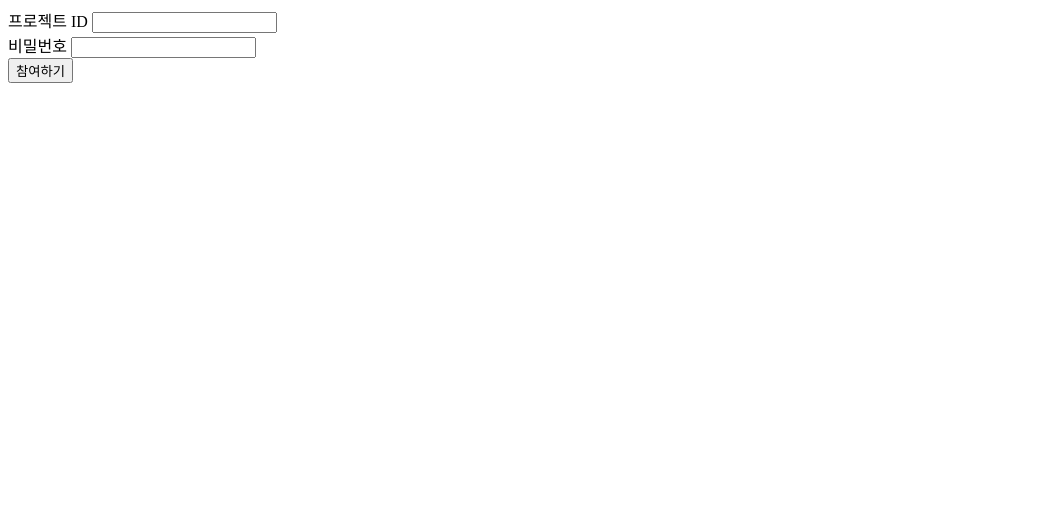
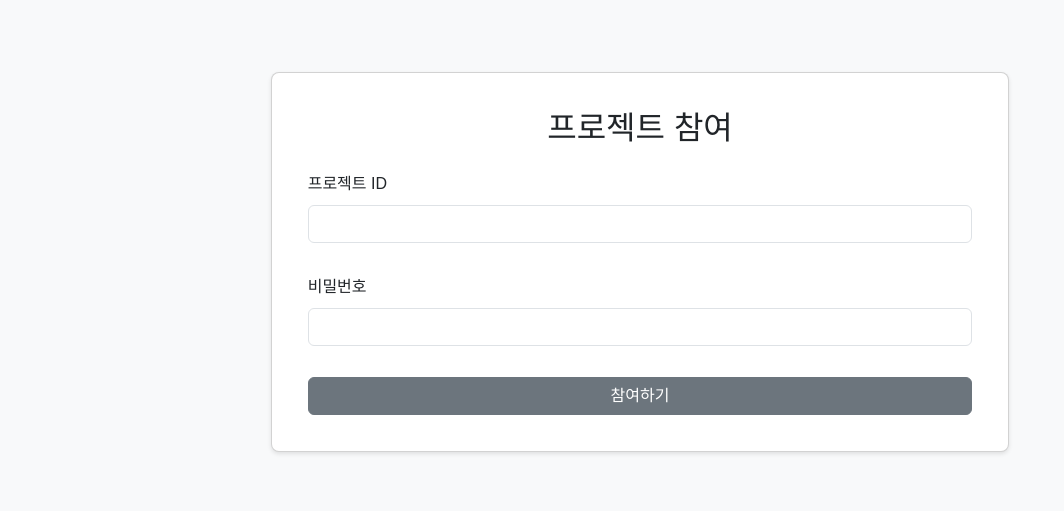
Before and after one commit to goqkTk/Accountee, a Flask app: template templates/join_project.html in a window 1280 px wide. Shown: the top 511 px of the page, without its empty margins (0-1064 px from the left). Run offline with Flask 3, Linux system fonts and the light colour scheme; the template is opened without the code that fills it, so the values that code supplies are empty.

```diff
--- a/templates/join_project.html
+++ b/templates/join_project.html
@@ -1,11 +1,26 @@
-<form action="{{ url_for('join_project') }}" method="POST">
-    <div class="form-group">
-        <label for="project_id">프로젝트 ID</label>
-        <input type="text" class="form-control" id="project_id" name="project_id" required>
+{% extends "base.html" %}
+
+{% block content %}
+<div class="container">
+    <div class="row justify-content-center">
+        <div class="col-md-8">
+            <div class="card">
+                <div class="card-body">
+                    <h2 class="card-title text-center mb-4">프로젝트 참여</h2>
+                    <form action="{{ url_for('join_project') }}" method="POST">
+                        <div class="mb-3">
+                            <label for="project_id" class="form-label">프로젝트 ID</label>
+                            <input type="text" class="form-control" id="project_id" name="project_id" required autocomplete="off">
+                        </div>
+                        <div class="mb-3">
+                            <label for="password" class="form-label">비밀번호</label>
+                            <input type="password" class="form-control" id="password" name="password" required autocomplete="off">
+                        </div>
+                        <button type="submit" class="btn btn-primary w-100">참여하기</button>
+                    </form>
+                </div>
+            </div>
+        </div>
     </div>
-    <div class="form-group">
-        <label for="password">비밀번호</label>
-        <input type="password" class="form-control" id="password" name="password" required>
-    </div>
-    <button type="submit" class="btn btn-primary">참여하기</button>
-</form>
+</div>
+{% endblock %}
```
